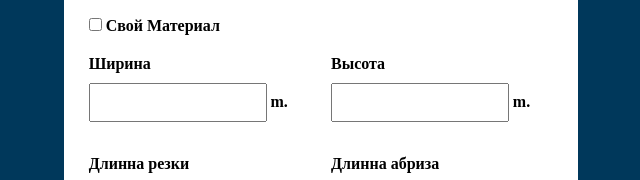
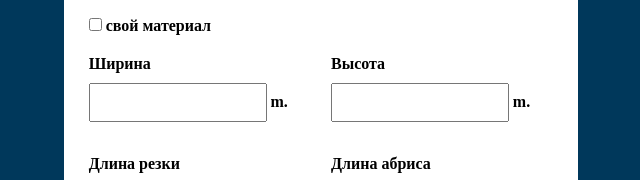
Before and after one commit to Alaicev/Calculator, a plain HTML site: page index.html in a window 1280 px wide. Shown: the part 243-423 px from the top of the page, 319-959 px from the left. Drawn offline with Linux system fonts and the light colour scheme.

Commit message:
Update index.html

```diff
--- a/index.html
+++ b/index.html
@@ -35,7 +35,7 @@
             </div>
             <div class="material">
               <input type="checkbox" id="check" value="true" name="check">
-              <label for="check">Свой Материал</label>
+              <label for="check">свой материал</label>
             </div>
           <div class="calculator__width con">
             <label for="width">Ширина</label>
@@ -46,11 +46,11 @@
           <input type="number" step="0.01" name="height" id="height"> <span>m.</span>
           </div>
           <div class="calculator__line con">
-            <label for="line">Длинна резки</label>
+            <label for="line">Длина резки</label>
             <input type="number" step="0.01" name="line" id="line" value="0"> <span>m.</span>
           </div>
           <div class="calculator__line con">
-            <label for="abres">Длинна абриза</label>
+            <label for="abres">Длина абриса</label>
             <input type="number" step="0.01" name="abres" id="abres" value="0"> <span>m.</span>
           </div>
         </div>
```
